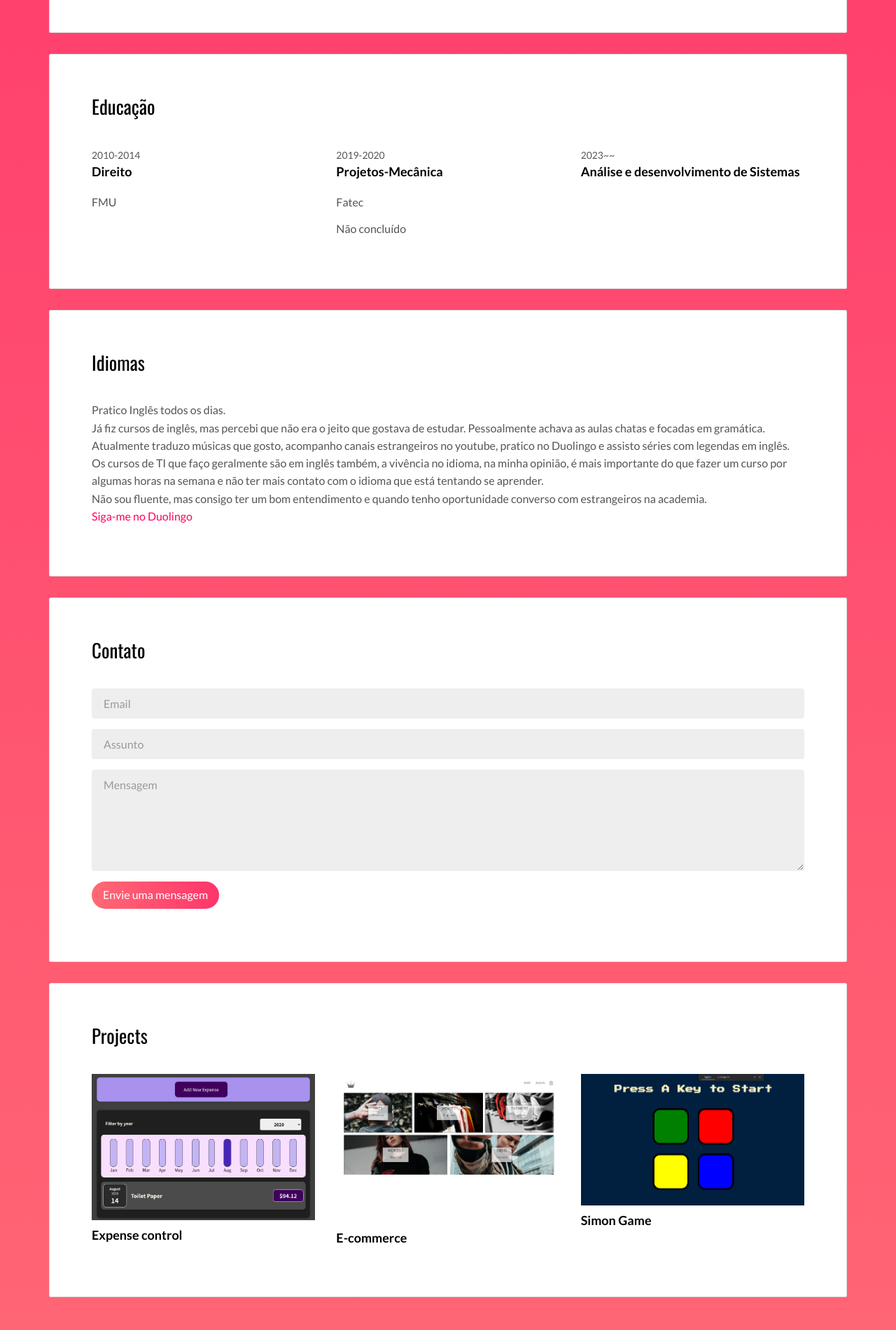
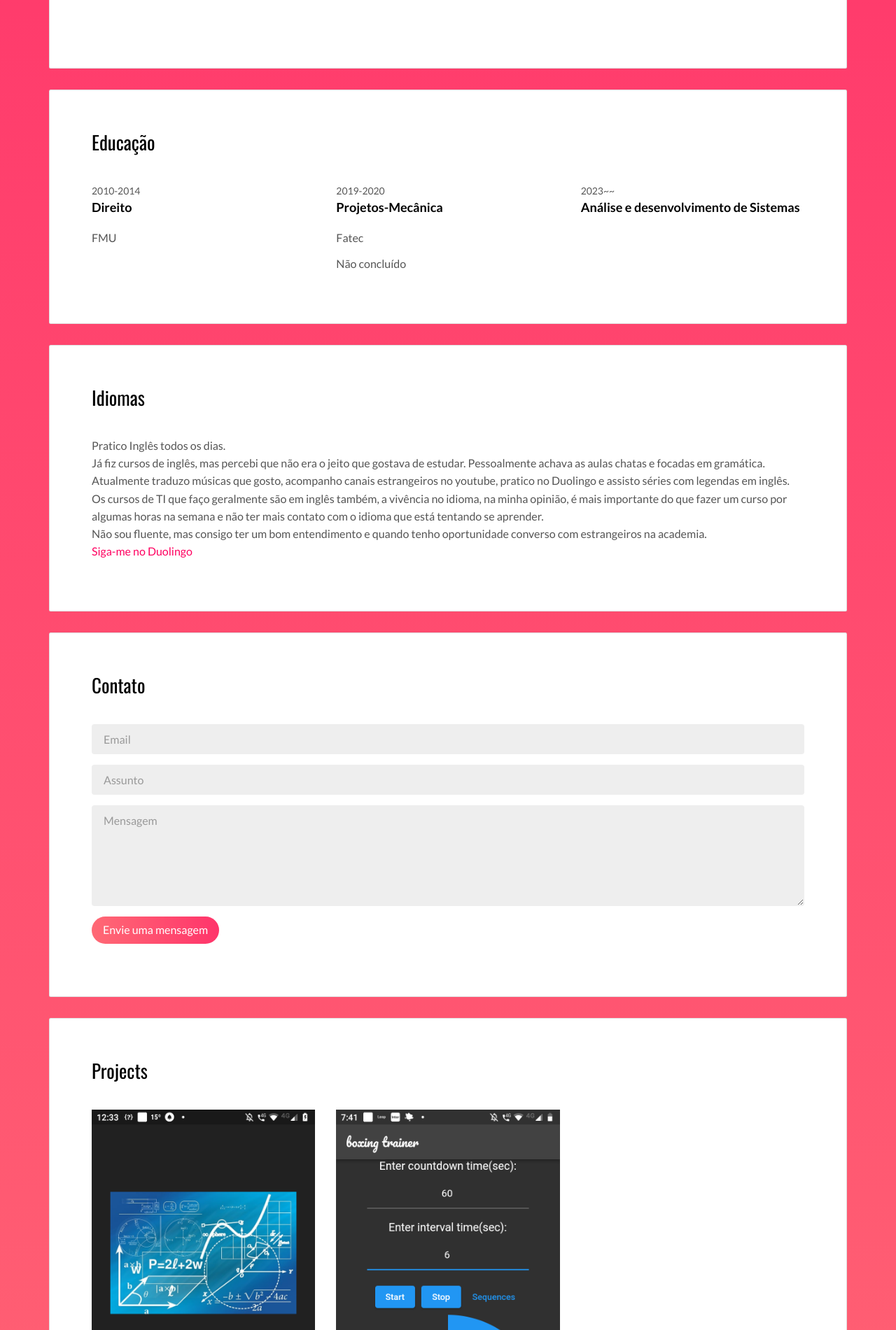
Before and after one commit to Pedrobertuola/portfo2, a Flask app: page / in a window 1280 px wide. Shown: the part 3379-5280 px from the top of the page at 70% size. Run offline with Flask 3, Linux system fonts and the light colour scheme; some libraries are stand-ins or nearby versions.

Commit message:
last version

```diff
--- a/server.py
+++ b/server.py
@@ -7,6 +7,9 @@ app = Flask(__name__)
 @app.route("/")
 def my_home():
     return render_template('index.html')
+
+
+
 
 
 
--- a/templates/index.html
+++ b/templates/index.html
@@ -217,26 +217,6 @@
                 </div>
 
                 <div class="work-experience">
-                  <small class="date">2022</small>
-                  <h3 class="h5 date-title">
-                    Complete Python Developer: Zero to Mastery
-                  </h3>
-
-                  <p>
-                    Curso realizado na plataforma da udemy.Utilizando a
-                    linguagem python, aborda desde os assuntos de lógica de
-                    programação até assuntos como “Machine Learning” e
-                    desenvolvimento web utilizando flask. Curso um pouco
-                    superficial, aborda um pouco de cada assunto e faz um
-                    pequeno projeto.
-                  </p>
-                  <a
-                    href="https://www.udemy.com/course/complete-python-developer-zero-to-mastery/"
-                    >Link do curso</a
-                  ><br />
-                </div>
-
-                <div class="work-experience">
                   <small class="date">2021</small>
                   <h3 class="h5 date-title">
                     Complete Machine Learning & Data Science Bootcamp
@@ -257,6 +237,29 @@
                     >Link do curso</a
                   >
                 </div>
+
+
+
+                <div class="work-experience">
+                  <small class="date">2022</small>
+                  <h3 class="h5 date-title">
+                    Complete Python Developer: Zero to Mastery
+                  </h3>
+
+                  <p>
+                    Curso realizado na plataforma da udemy.Utilizando a
+                    linguagem python, aborda desde os assuntos de lógica de
+                    programação até assuntos como “Machine Learning” e
+                    desenvolvimento web, utilizando flask. Curso um pouco
+                    superficial, aborda um pouco de cada assunto e faz um
+                    pequeno projeto sobre cada assunto.
+                  </p>
+                  <a
+                    href="https://www.udemy.com/course/complete-python-developer-zero-to-mastery/"
+                    >Link do curso</a
+                  ><br />
+                </div>
+
 
 
                 <div class="work-experience">
@@ -297,7 +300,7 @@
                     pois declarar o tipo que a função retorna e o tipo do objeto que a "lista" retorna as vezes é um incômodo.<br>
                     Voltando a falar do curso, está um pouco desatualizado e a linguagem mudou bastante,
                     mas nada que uma pesquisada não resolva.<br>
-                    O flutter possui um funcionamento de Widgets(similar o conceito de components do React) que funciona como blocos de lego,
+                    O flutter possui um funcionamento de Widgets(similar ao conceito de components do React) que funciona como blocos de lego,
                     combinando os blocos você desenvolve seu app.<br>
                     Os projetos são interessantes e você sente que realmente está progredindo.<br>
                     Um curso nota 10.
@@ -317,8 +320,10 @@
                    Outro curso de flutter, realmente detalhado e atualizado o que é raro para flutter. <br> Pessoalmente não consigo me dar bem com a didática desse professor.
                   <br> O curso inicia fácil, mas é explicado muita coisa de uma vez, de maneira que você fica um pouco perdido sobre o que estava fazendo, e os projetos possuem muitos
                   arquivos e com nomes parecidos e com o tempo você não consegue entender que classe faz o quê.<br>
+                  Os projetos também não me animavam a querer terminar<br>
                   Pessoalmente fiquei todo perdido, apesar de ser o curso com maior número de alunos.<br>
-                  Não completei o curso fiz apenas 55%.
+                  Talvez outras pessoas tenham uma visão diferente do curso<br>
+                  Não completei o curso, fiz apenas 55%.
                   </p>
                   <a
                     href="https://www.udemy.com/course/learn-flutter-dart-to-build-ios-android-apps/"
@@ -447,25 +452,18 @@
                 <h2>Projects</h2>
                 <div class="row">
                   <div class="col-md-4">
-                    <img
-                      src="./static/assets/images/project1.png"
-                      class="img-responsive"
-                      alt=""
-                    />
-                    <h3 class="h5">Expense control</h3>
-
+                    <a href="">
+                      <img src="./static/assets/images/math_home.png" class="img-responsive" alt="" />
+                      <h3 class="h5">Math_APP</h3>
+                    </a>
                   </div>
                   <div class="col-md-4">
-                    <img
-                      src="./static/assets/images/project2.png"
-                      class="img-responsive"
-                      alt=""
-                    />
-                    <br>
-                    <h3 class="h5">E-commerce</h3>
-
+                    <a href="">
+                      <img src="./static/assets/images/fighting_app.png" class="img-responsive" alt="" />
+                      <h3 class="h5">Fighting_app</h3>
+                    </a>
                   </div>
-                  <div class="col-md-4">
+                  <!-- <div class="col-md-4">
                     <img
                       src="./static/assets/images/project3.png"
                       class="img-responsive"
@@ -473,7 +471,7 @@
                     />
                     <h3 class="h5">Simon Game</h3>
 
-                  </div>
+                  </div> -->
 
 
 
```
Also changed, not shown: static/assets/images/fighting_app.png (added), static/assets/images/math_draw.png (added), static/assets/images/math_home.png (added), static/assets/images/math_red_green.png (added), static/assets/images/resolution.png (added).
